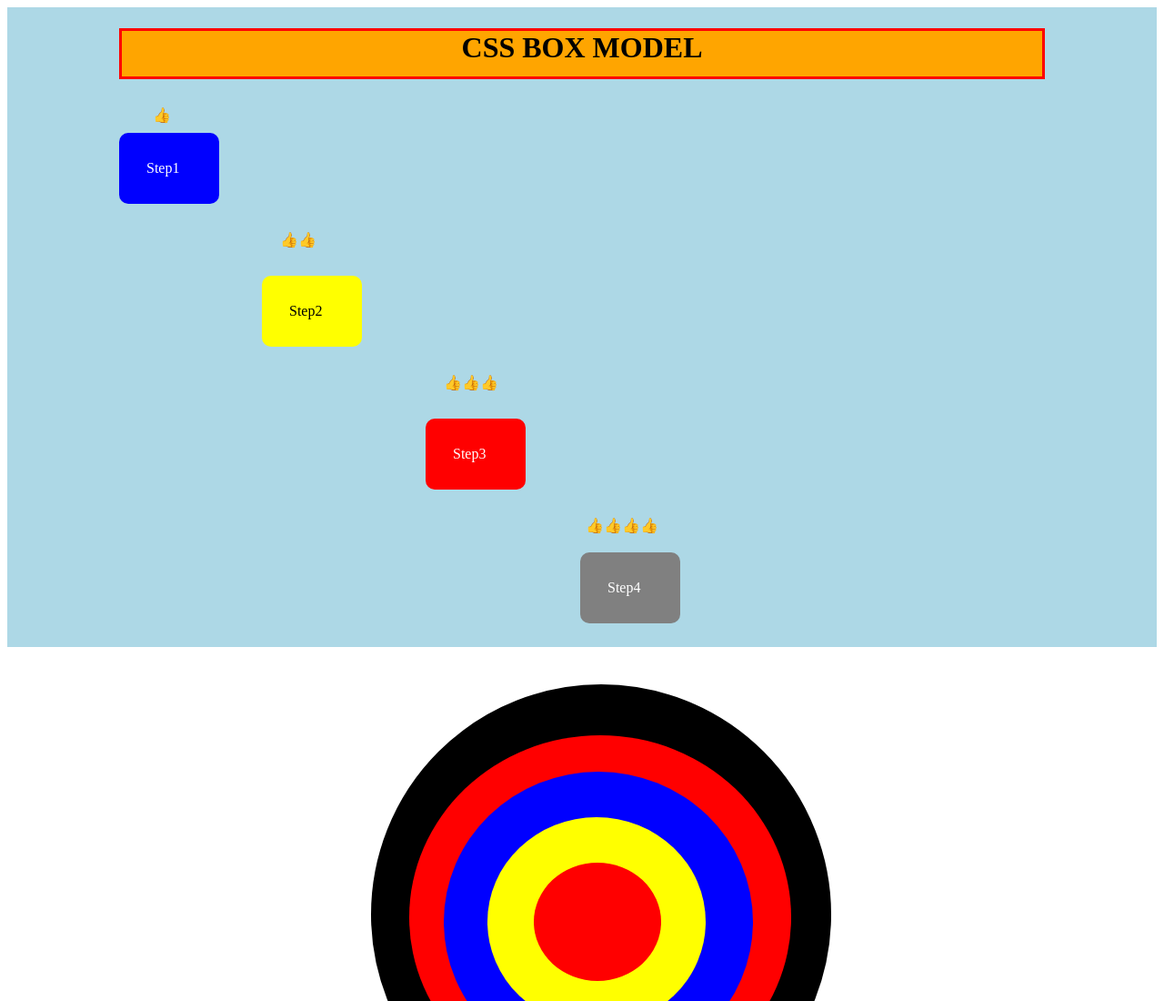
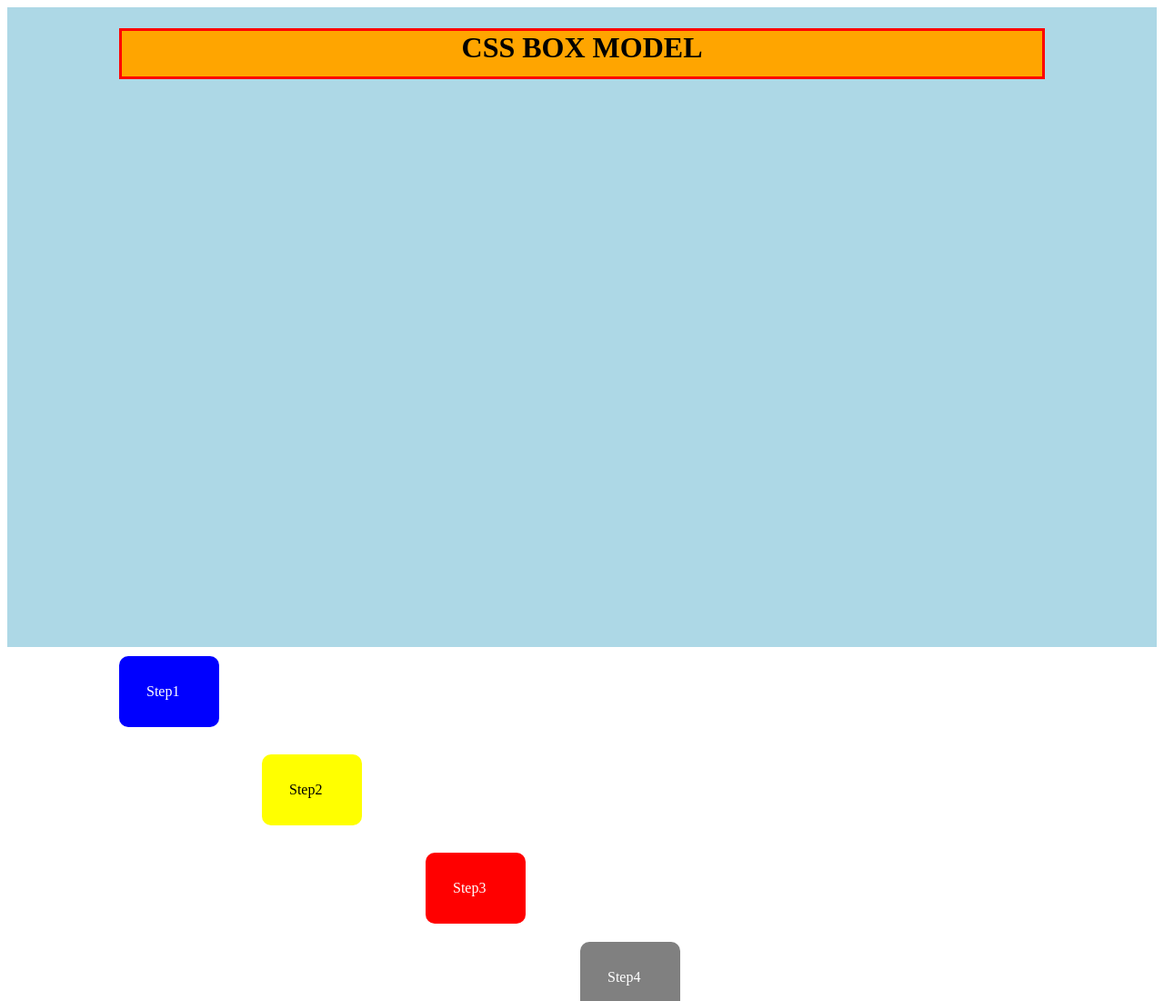
Before and after one commit to Naveen-Bupati-Dev/margin, a plain HTML site: page index.html in a window 1280 px wide. Shown: the top 1100 px of the page at 91% size. Drawn offline with Linux system fonts and the light colour scheme.

Commit message:
Update index.html

```diff
--- a/index.html
+++ b/index.html
@@ -12,10 +12,10 @@
             <h1>CSS BOX MODEL</h1>
         </div>
 
-            <div id="step1">👍</div>   <div id="boxes1">Step1</div>
-            <div id="step2">👍👍</div>    <div id="boxes2">Step2</div>
-            <div id="step3">👍👍👍</div>   <div id="boxes3">Step3</div>
-            <div id="step4">👍👍👍👍</div>   <div id="boxes4">Step4</div>
+           </div>   <div id="boxes1">Step1</div>
+           </div>    <div id="boxes2">Step2</div>
+            </div>   <div id="boxes3">Step3</div>
+          </div>   <div id="boxes4">Step4</div>
     </div>
 
 <br>
```
